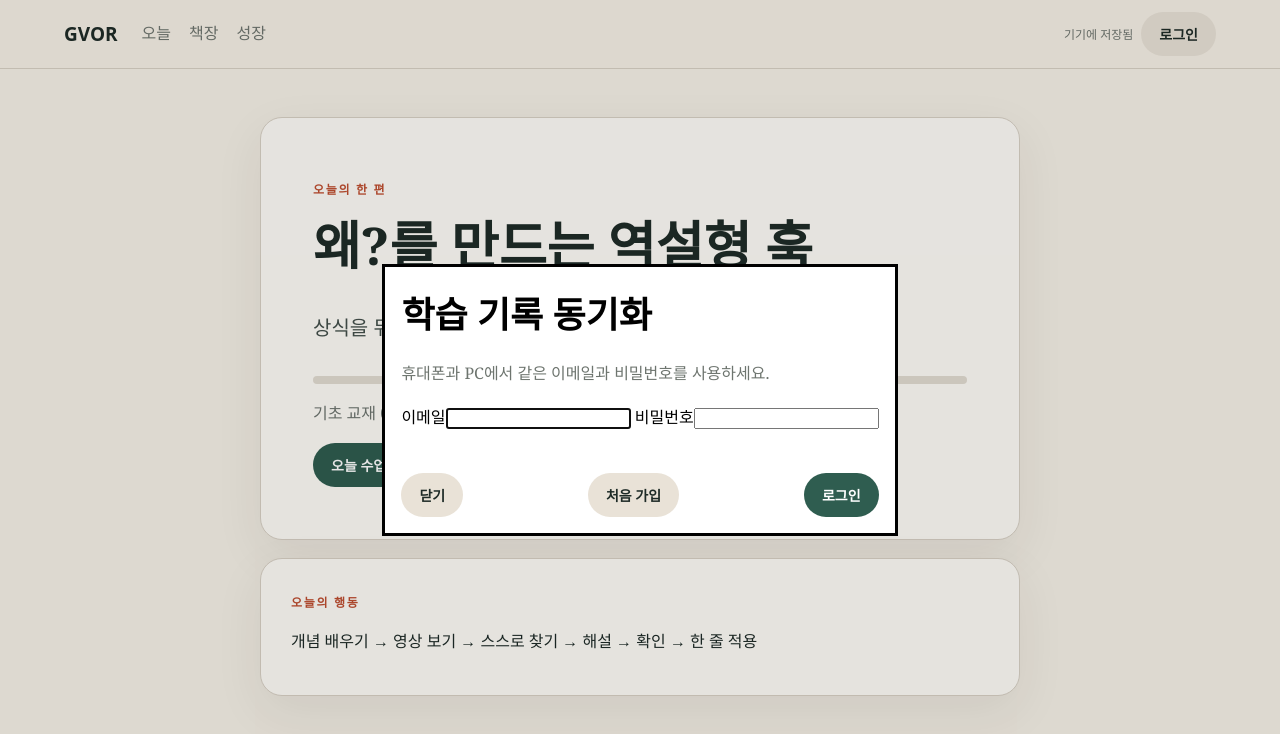
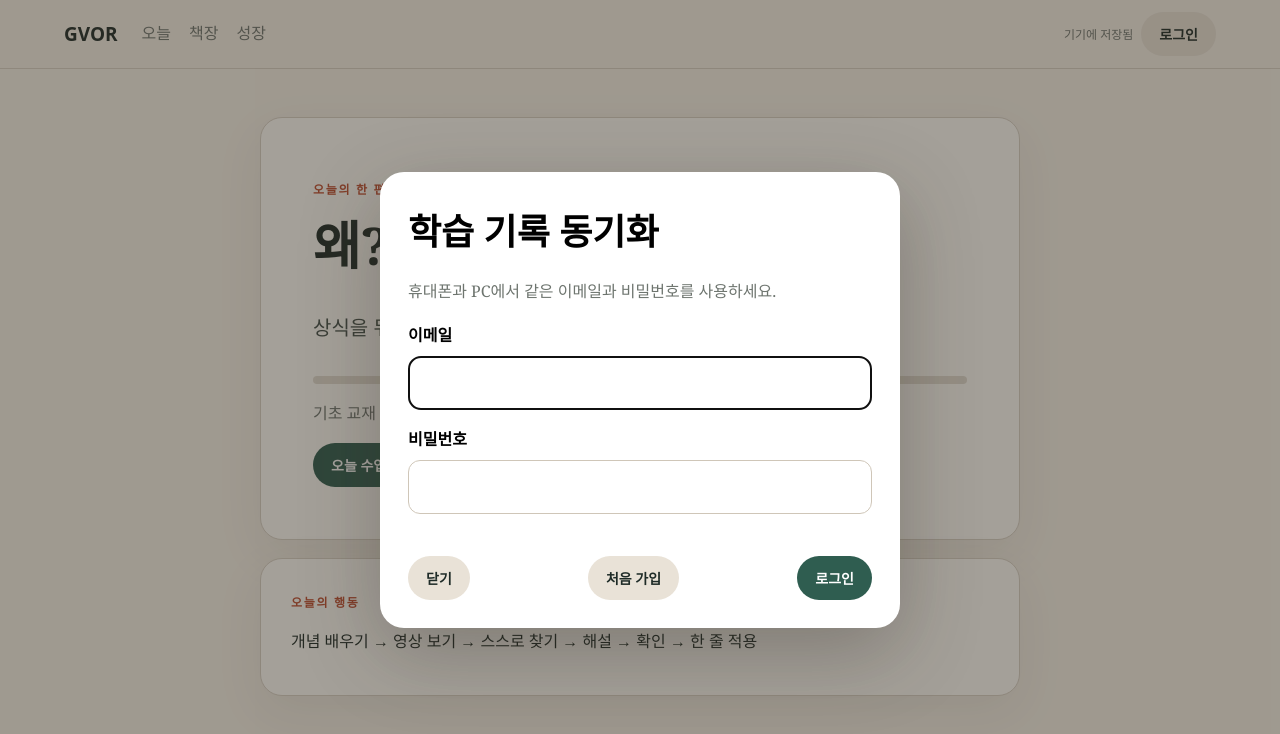
Before and after one commit to hukdda/global-video-opportunity-radar, a plain HTML site: page index.html in a window 1280 px wide. Both pictures are taken after a click on the button "로그인". Drawn offline with Linux system fonts and the light colour scheme; no server answers.

Commit message:
Update styles for dialog and auth-panel components

```diff
--- a/styles.css
+++ b/styles.css
@@ -16,7 +16,13 @@ h1,h2{line-height:1.26;margin:.25em 0 .65em}h1{font-size:clamp(31px,6vw,52px)}h2
 .lead{font-size:20px;color:#44504b}.muted{color:var(--muted)}
 .button{border:0;border-radius:999px;padding:12px 18px;font:700 14px system-ui;cursor:pointer}
 .primary{background:var(--green);color:white}.secondary{background:#e9e2d7;color:var(--ink)}
-.hidden{display:none!important}.progress{height:8px;background:#e3ddd2;border-radius:99px;overflow:hidden;margin:30px 0 8px}
+.hidden{display:none!important}
+dialog{border:0;border-radius:24px;box-shadow:0 24px 80px #302a2050;max-width:520px;width:calc(100% - 32px);padding:0}
+dialog::backdrop{background:#302a2070}
+.auth-panel{padding:28px}
+.auth-panel label{display:grid;gap:7px;margin:16px 0;font-weight:700}
+.auth-panel input{border:1px solid #cfc6b8;border-radius:12px;font:inherit;padding:12px 14px}
+.progress{height:8px;background:#e3ddd2;border-radius:99px;overflow:hidden;margin:30px 0 8px}
 .progress span{display:block;height:100%;background:var(--accent);width:0}
 .reader{min-height:620px}.reader-actions{display:flex;justify-content:space-between;margin-top:42px}
 .example{padding:18px 20px;border-left:4px solid var(--accent);background:#f2eadf;margin:18px 0}
```
